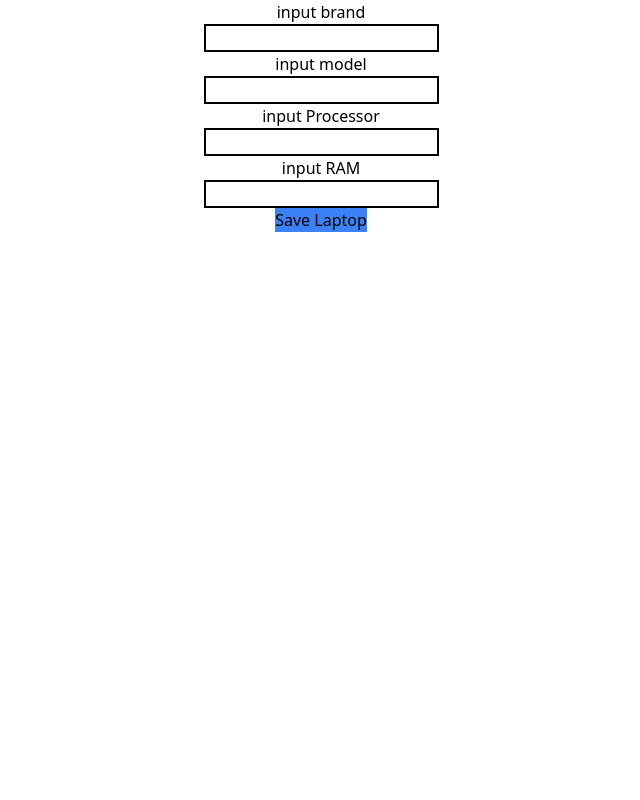
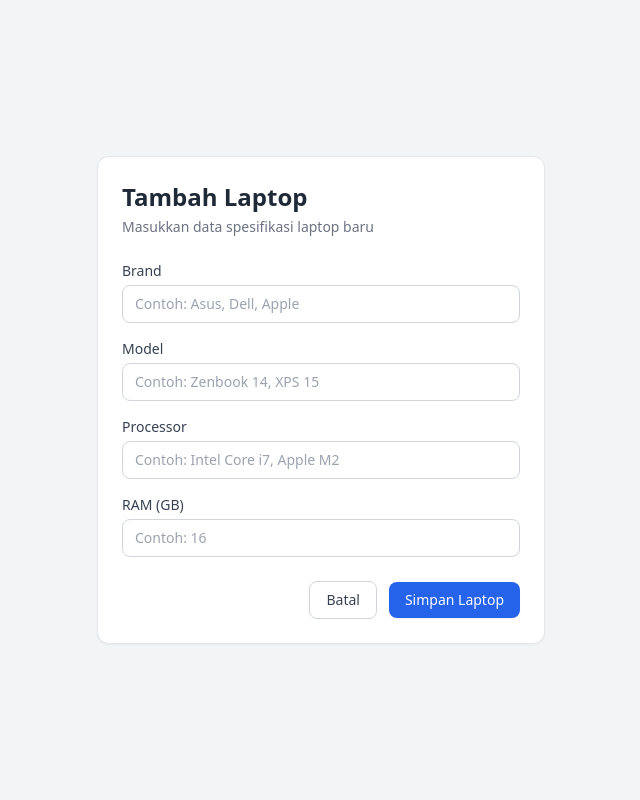
Before and after one commit to Albert1607/WD_Week-7-8, a Laravel app: page /create-laptop in a window 1280 px wide. Shown: the whole page, without its empty margins (319-959 px from the left). Run offline with Laravel 12, Linux system fonts and the light colour scheme; some libraries are stand-ins or nearby versions.

Commit message:
Improve UI: clean and simple Tailwind CSS design

```diff
--- a/resources/views/form-laptop.blade.php
+++ b/resources/views/form-laptop.blade.php
@@ -1,25 +1,53 @@
 <!DOCTYPE html>
-<html lang="en">
+<html lang="id">
 <head>
     <meta charset="UTF-8">
     <meta name="viewport" content="width=device-width, initial-scale=1.0">
-    <title>Document</title>
-    <link href="https://cdn.jsdelivr.net/npm/tailwindcss@2.2.19/dist/tailwind.min.css" rel="stylesheet">
+    <title>Tambah Laptop</title>
+    <script src="https://cdn.tailwindcss.com"></script>
 </head>
-<body>
-    <form method="POST" action="{{ route('save-laptop') }}">
-        @csrf
-        <div class="flex flex-col items-center">
-            <div>input brand</div>
-            <input type="text" name="brand" class="border-black border-2 text-black">
-            <div>input model</div>
-            <input type="text" name="model" class="border-black border-2 text-black">
-            <div>input Processor</div>
-            <input type="text" name="processor" class="border-black border-2 text-black">
-            <div>input RAM</div>
-            <input type="number" name="ram" class="border-black border-2 text-black">
-            <div class="margin-top-10px"><input class="text-center bg-blue-500" type="submit" value="Save Laptop"></div>
+<body class="bg-gray-100 min-h-screen p-6 flex items-center justify-center">
+    <div class="w-full max-w-md bg-white rounded-xl shadow-sm border border-gray-200 p-6">
+        <div class="mb-6">
+            <h1 class="text-2xl font-bold text-gray-800">Tambah Laptop</h1>
+            <p class="text-sm text-gray-500 mt-1">Masukkan data spesifikasi laptop baru</p>
         </div>
-    </form>
+
+        <form method="POST" action="{{ route('save-laptop') }}" class="space-y-4">
+            @csrf
+            <div>
+                <label for="brand" class="block text-sm font-medium text-gray-700 mb-1">Brand</label>
+                <input type="text" id="brand" name="brand" required placeholder="Contoh: Asus, Dell, Apple"
+                       class="w-full px-3 py-2 border border-gray-300 rounded-lg focus:outline-none focus:ring-2 focus:ring-blue-500 focus:border-blue-500 text-sm">
+            </div>
+
+            <div>
+                <label for="model" class="block text-sm font-medium text-gray-700 mb-1">Model</label>
+                <input type="text" id="model" name="model" required placeholder="Contoh: Zenbook 14, XPS 15"
+                       class="w-full px-3 py-2 border border-gray-300 rounded-lg focus:outline-none focus:ring-2 focus:ring-blue-500 focus:border-blue-500 text-sm">
+            </div>
+
+            <div>
+                <label for="processor" class="block text-sm font-medium text-gray-700 mb-1">Processor</label>
+                <input type="text" id="processor" name="processor" required placeholder="Contoh: Intel Core i7, Apple M2"
+                       class="w-full px-3 py-2 border border-gray-300 rounded-lg focus:outline-none focus:ring-2 focus:ring-blue-500 focus:border-blue-500 text-sm">
+            </div>
+
+            <div>
+                <label for="ram" class="block text-sm font-medium text-gray-700 mb-1">RAM (GB)</label>
+                <input type="number" id="ram" name="ram" required placeholder="Contoh: 16" min="1"
+                       class="w-full px-3 py-2 border border-gray-300 rounded-lg focus:outline-none focus:ring-2 focus:ring-blue-500 focus:border-blue-500 text-sm">
+            </div>
+
+            <div class="pt-2 flex items-center justify-end space-x-3">
+                <a href="{{ url('/') }}" class="px-4 py-2 rounded-lg border border-gray-300 text-gray-700 hover:bg-gray-50 text-sm font-medium transition duration-150">
+                    Batal
+                </a>
+                <button type="submit" class="px-4 py-2 rounded-lg bg-blue-600 hover:bg-blue-700 text-white text-sm font-medium transition duration-150 shadow-sm cursor-pointer">
+                    Simpan Laptop
+                </button>
+            </div>
+        </form>
+    </div>
 </body>
 </html>
```
Also changed, not shown: resources/views/edit-laptop.blade.php (+46 -24 lines), resources/views/list-laptop.blade.php (+54 -24 lines).
